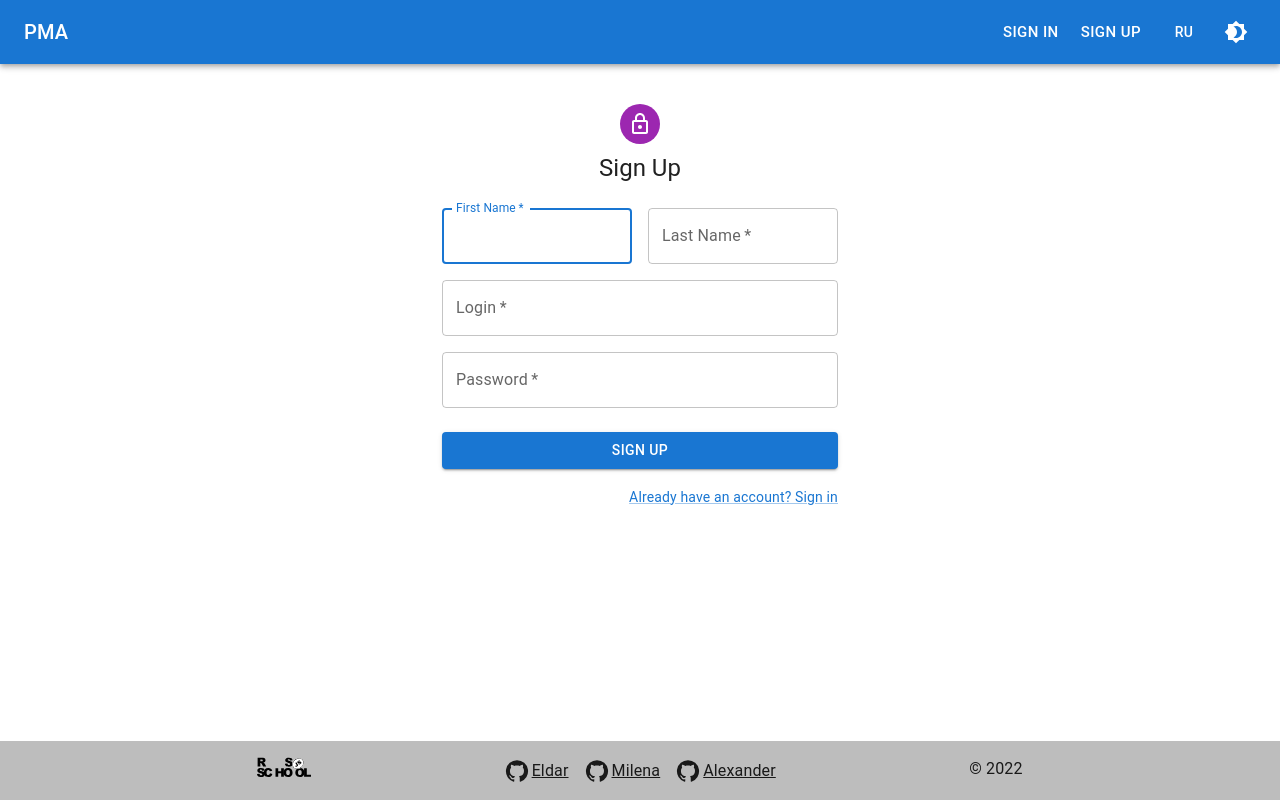
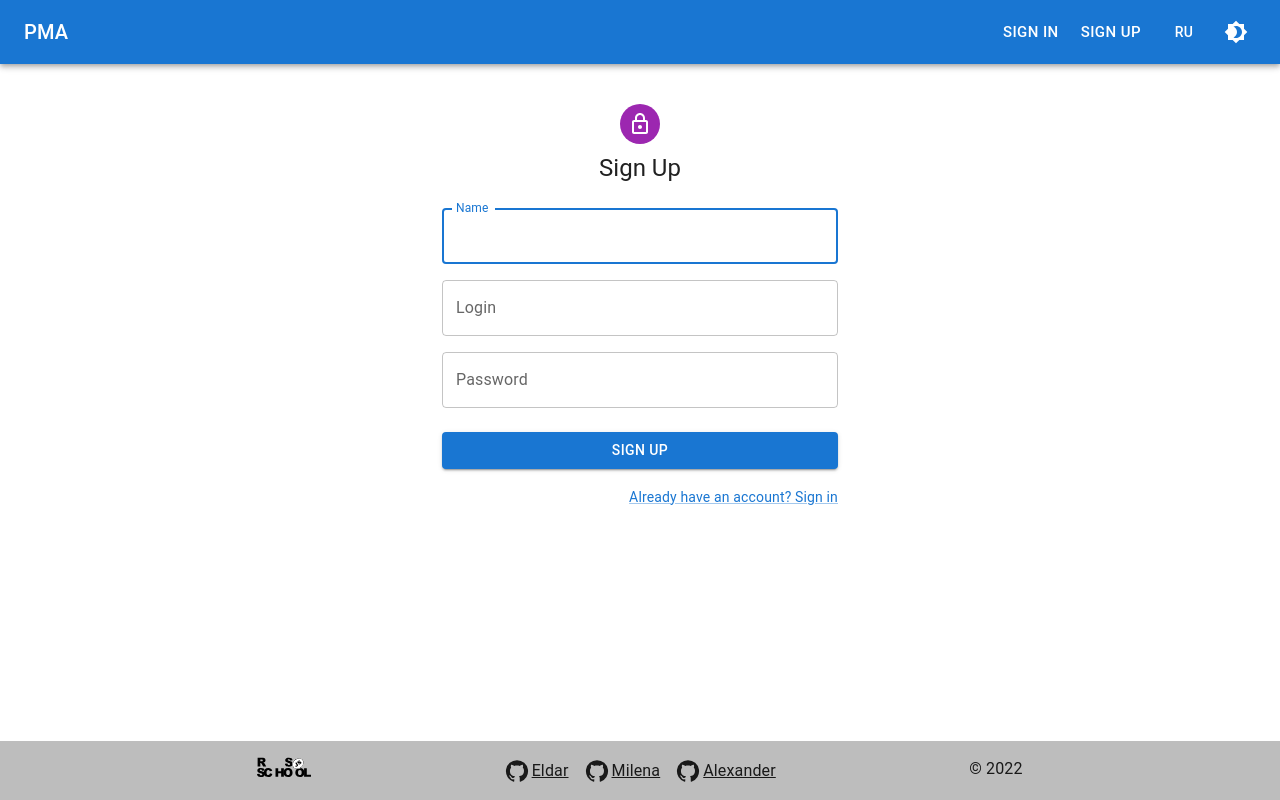
Before and after one commit to xhhjlt/project-management-app, a React (Create React App) app: page /signUp in a window 1280 px wide. Built offline with nearby package versions, Linux system fonts and the light colour scheme.

Commit message:
feat: auth and add react-hook-form

```diff
--- a/package.json
+++ b/package.json
@@ -18,6 +18,7 @@
     "jwt-decode": "^3.1.2",
     "react": "^18.2.0",
     "react-dom": "^18.2.0",
+    "react-hook-form": "^7.39.5",
     "react-redux": "^8.0.5",
     "react-router-dom": "^6.4.3",
     "react-scripts": "5.0.1",
--- a/src/app/middleware.ts
+++ b/src/app/middleware.ts
@@ -2,28 +2,30 @@ import { isRejectedWithValue } from '@reduxjs/toolkit';
 import type { MiddlewareAPI, Middleware } from '@reduxjs/toolkit';
 import { clearUser, setUser } from 'components/signForms/authSlice';
 
-export const invalidTokenErrorHandler: Middleware = (api: MiddlewareAPI) => (next) => (action) => {
+export const apiErrorHandler: Middleware = (api: MiddlewareAPI) => (next) => (action) => {
   if (isRejectedWithValue(action)) {
-    if (action.payload.status === 403) {
-      api.dispatch(clearUser());
+    switch (action.payload.status) {
+      case 403:
+        api.dispatch(clearUser());
+        break;
+      default:
+        break;
     }
   }
   return next(action);
 };
 
-export const saveTokenInStorage: Middleware = () => (next) => (action) => {
-  if (action.type === setUser.type) {
-    const token = action.payload.token;
-    localStorage.setItem('token', token);
+export const authStorage: Middleware = () => (next) => (action) => {
+  switch (action.type) {
+    case setUser.type:
+      localStorage.setItem('token', action.payload.token);
+      break;
+    case clearUser.type:
+      localStorage.removeItem('token');
+      break;
+    default:
+      break;
   }
 
   return next(action);
 };
-
-export const clearTokenInStorage: Middleware = () => (next) => (action) => {
-  if (action.type === clearUser.type) {
-    localStorage.removeItem('token');
-  }
-
-  return next(action);
-};
--- a/src/app/store.ts
+++ b/src/app/store.ts
@@ -2,7 +2,7 @@ import { configureStore, ThunkAction, Action } from '@reduxjs/toolkit';
 import langReducer from '../components/header/langSlice';
 import authReducer from '../components/signForms/authSlice';
 import API from 'services/api';
-import { clearTokenInStorage, invalidTokenErrorHandler, saveTokenInStorage } from 'app/middleware';
+import { authStorage, apiErrorHandler } from 'app/middleware';
 
 export const store = configureStore({
   reducer: {
@@ -11,12 +11,7 @@ export const store = configureStore({
     [API.reducerPath]: API.reducer,
   },
   middleware: (getDefaultMiddleware) =>
-    getDefaultMiddleware().concat(
-      API.middleware,
-      invalidTokenErrorHandler,
-      saveTokenInStorage,
-      clearTokenInStorage
-    ),
+    getDefaultMiddleware().concat(API.middleware, apiErrorHandler, authStorage),
 });
 
 export type AppDispatch = typeof store.dispatch;
--- a/src/components/signForms/signInForm.tsx
+++ b/src/components/signForms/signInForm.tsx
@@ -12,24 +12,26 @@ import { useAppDispatch, useAppSelector } from 'app/hooks';
 import { useNavigate } from 'react-router-dom';
 import { useSignInMutation } from 'services/api/auth';
 import { setUser } from './authSlice';
-import { SignInResp } from 'types/api/user';
 import { currentLanguage } from 'components/header/langSlice';
 import { AppRoutes } from 'types/routes';
+import { useForm, SubmitHandler } from 'react-hook-form';
+
+interface SignInFormData {
+  login: string;
+  password: string;
+}
 
 export default function SignInForm() {
   const language = useAppSelector(currentLanguage);
   const dispatch = useAppDispatch();
   const navigate = useNavigate();
   const [signIn] = useSignInMutation();
+  const { register, handleSubmit } = useForm<SignInFormData>();
 
-  const handleSubmit = async (event: React.FormEvent<HTMLFormElement>) => {
-    event.preventDefault();
-    const data = new FormData(event.currentTarget);
-    const login = data.get('login')?.toString() || '';
-    const password = data.get('password')?.toString() || '';
+  const onSubmit: SubmitHandler<SignInFormData> = async (formData) => {
     try {
-      const result = (await signIn({ login, password })) as { data: SignInResp };
-      if (result.data) {
+      const result = await signIn(formData);
+      if ('data' in result) {
         dispatch(setUser(result.data));
       }
     } catch (err) {
@@ -55,26 +57,22 @@ export default function SignInForm() {
         <Typography component="h1" variant="h5">
           {language === 'EN' ? 'Sign In' : 'Вход'}
         </Typography>
-        <Box component="form" onSubmit={handleSubmit} noValidate sx={{ mt: 1 }}>
+        <Box component="form" onSubmit={handleSubmit(onSubmit)} noValidate sx={{ mt: 1 }}>
           <TextField
             margin="normal"
-            required
             fullWidth
-            id="login"
+            {...register('login', { required: true })}
             label={language === 'EN' ? 'Login' : 'Логин'}
             type="text"
-            name="login"
             autoComplete="username"
             autoFocus
           />
           <TextField
             margin="normal"
-            required
             fullWidth
-            name="password"
+            {...register('password', { required: true })}
             label={language === 'EN' ? 'Password' : 'Пароль'}
             type="password"
-            id="password"
             autoComplete="current-password"
           />
           <Button type="submit" fullWidth variant="contained" sx={{ mt: 3, mb: 2 }}>
--- a/src/components/signForms/signUpForm.tsx
+++ b/src/components/signForms/signUpForm.tsx
@@ -1,4 +1,3 @@
-import * as React from 'react';
 import Avatar from '@mui/material/Avatar';
 import Button from '@mui/material/Button';
 import CssBaseline from '@mui/material/CssBaseline';
@@ -9,22 +8,41 @@ import Box from '@mui/material/Box';
 import LockOutlinedIcon from '@mui/icons-material/LockOutlined';
 import Typography from '@mui/material/Typography';
 import Container from '@mui/material/Container';
-import { useAppSelector } from 'app/hooks';
+import { useAppDispatch, useAppSelector } from 'app/hooks';
 import { useNavigate } from 'react-router-dom';
 import { currentLanguage } from 'components/header/langSlice';
 import { AppRoutes } from 'types/routes';
+import { useForm, SubmitHandler } from 'react-hook-form';
+import { useSignInMutation, useSignUpMutation } from 'services/api/auth';
+import { setUser } from './authSlice';
+
+interface SignUpFormData {
+  name: string;
+  login: string;
+  password: string;
+}
 
 export default function SignUpForm() {
   const language = useAppSelector(currentLanguage);
   const navigate = useNavigate();
+  const dispatch = useAppDispatch();
+  const [signUp] = useSignUpMutation();
+  const [signIn] = useSignInMutation();
+  const { register, handleSubmit } = useForm<SignUpFormData>();
 
-  const handleSubmit = (event: React.FormEvent<HTMLFormElement>) => {
-    event.preventDefault();
-    const data = new FormData(event.currentTarget);
-    console.log({
-      email: data.get('email'),
-      password: data.get('password'),
-    });
+  const onSubmit: SubmitHandler<SignUpFormData> = async (formData) => {
+    try {
+      const resp = await signUp(formData);
+      if ('data' in resp) {
+        const { login, password } = formData;
+        const result = await signIn({ login, password });
+        if ('data' in result) {
+          dispatch(setUser(result.data));
+        }
+      }
+    } catch (err) {
+      console.log(err);
+    }
   };
 
   return (
@@ -45,48 +63,31 @@ export default function SignUpForm() {
         <Typography component="h1" variant="h5">
           {language === 'EN' ? 'Sign Up' : 'Регистрация'}
         </Typography>
-        <Box component="form" noValidate onSubmit={handleSubmit} sx={{ mt: 3 }}>
+        <Box component="form" noValidate onSubmit={handleSubmit(onSubmit)} sx={{ mt: 3 }}>
           <Grid container spacing={2}>
-            <Grid item xs={12} sm={6}>
+            <Grid item xs={12}>
               <TextField
                 autoComplete="given-name"
-                name="firstName"
-                required
                 fullWidth
-                id="firstName"
-                label={language === 'EN' ? 'First Name' : 'Имя'}
+                {...register('name', { required: true })}
+                label={language === 'EN' ? 'Name' : 'Имя'}
                 autoFocus
-              />
-            </Grid>
-            <Grid item xs={12} sm={6}>
-              <TextField
-                required
-                fullWidth
-                id="lastName"
-                label={language === 'EN' ? 'Last Name' : 'Фамилия'}
-                name="lastName"
-                autoComplete="family-name"
               />
             </Grid>
             <Grid item xs={12}>
               <TextField
-                required
                 fullWidth
-                id="login"
+                {...register('login', { required: true })}
                 label={language === 'EN' ? 'Login' : 'Логин'}
                 type="text"
-                name="login"
-                autoComplete="username"
               />
             </Grid>
             <Grid item xs={12}>
               <TextField
-                required
                 fullWidth
-                name="password"
+                {...register('password', { required: true })}
                 label={language === 'EN' ? 'Password' : 'Пароль'}
                 type="password"
-                id="password"
                 autoComplete="new-password"
               />
             </Grid>
```
Also changed, not shown: 1 other file (tests, documents, lock files or other folders).
